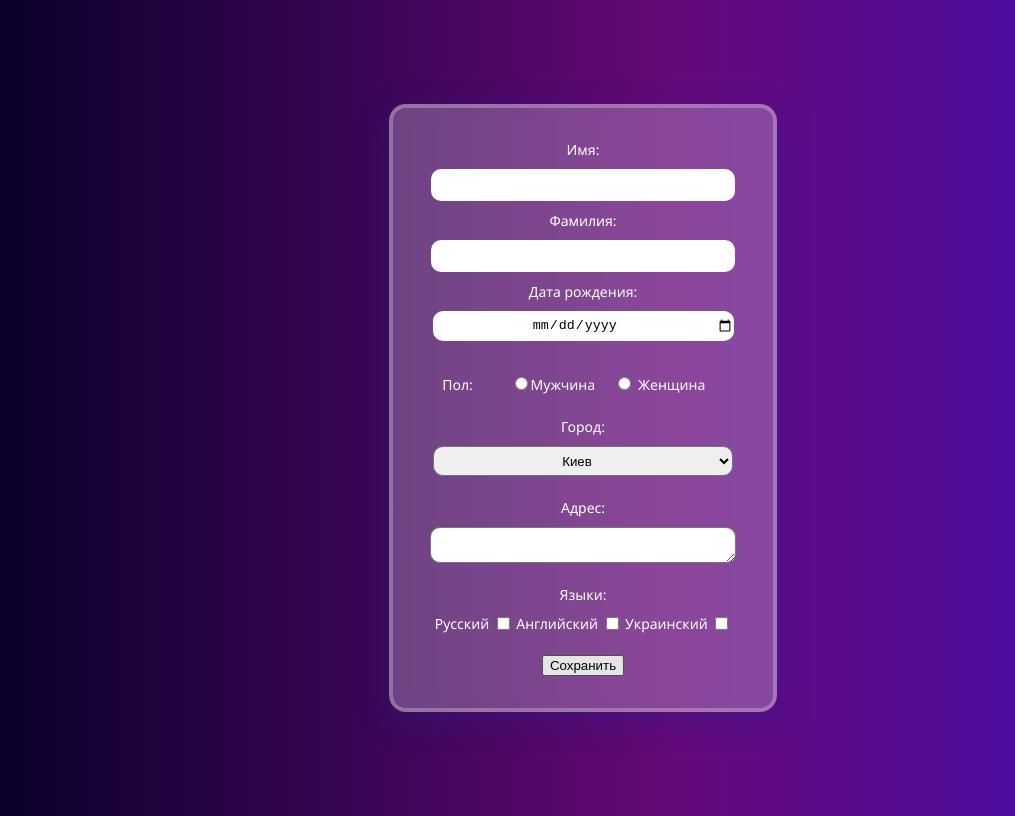
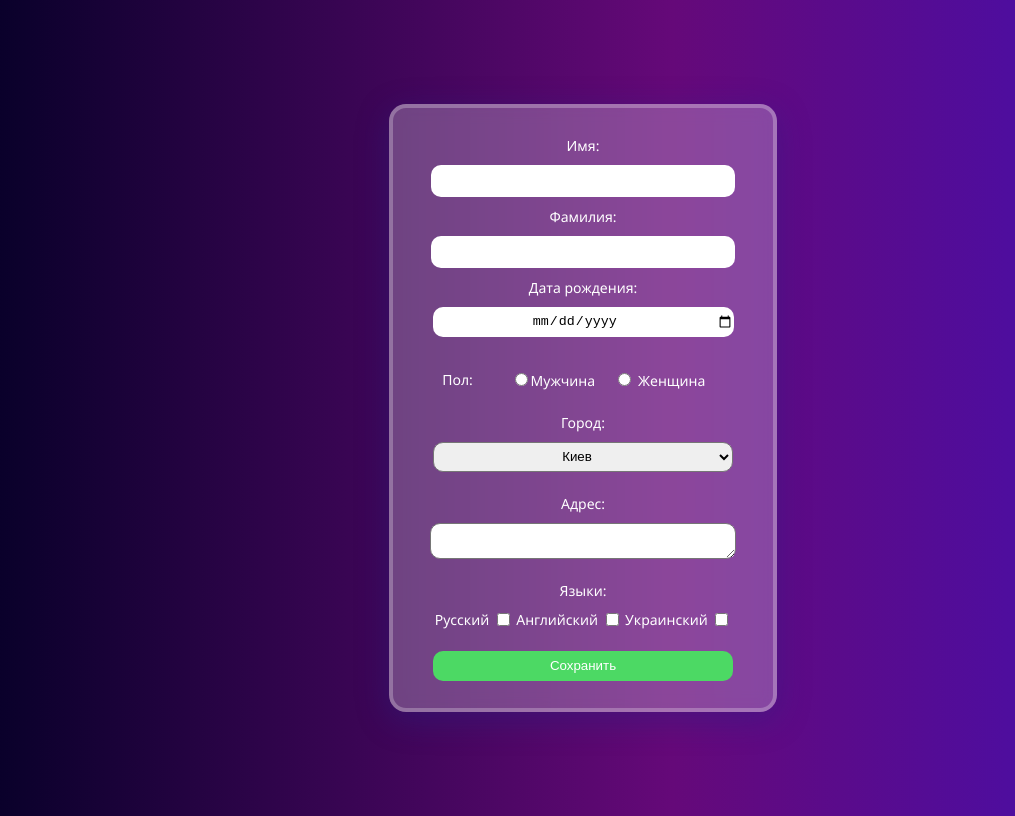
Before and after one commit to roflmorries/JS-homework-15.2, a plain HTML site: page index.html in a window 1280 px wide. In both pictures the pointer is over the button "Сохранить". Shown: the whole page, without its empty margins (57-1072 px from the left). Drawn offline with Linux system fonts and the light colour scheme.

Commit message:
style improvements

```diff
--- a/style.css
+++ b/style.css
@@ -91,13 +91,13 @@ body {
 
 }
 
-.sumbit_button {
+.submit_button {
     width: 300px;
     height: 30px;
     border-radius: 10px;
     border: #4cd964;
 }
-.sumbit_button:hover {
+.submit_button:hover {
     background-color: #4cd964;
     transition: 0.3s;
     color: white;
```
